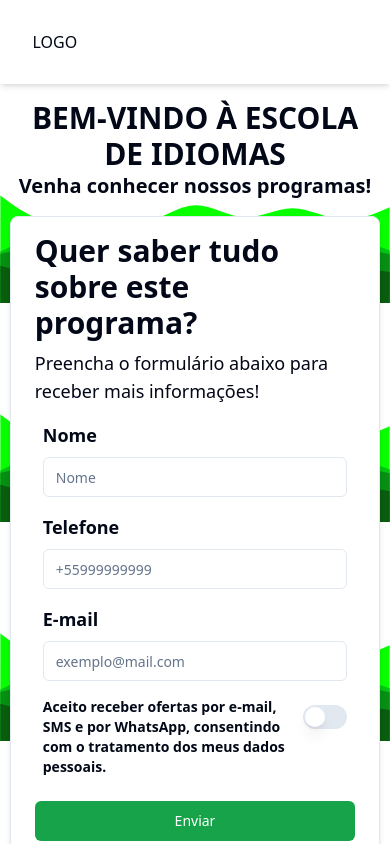
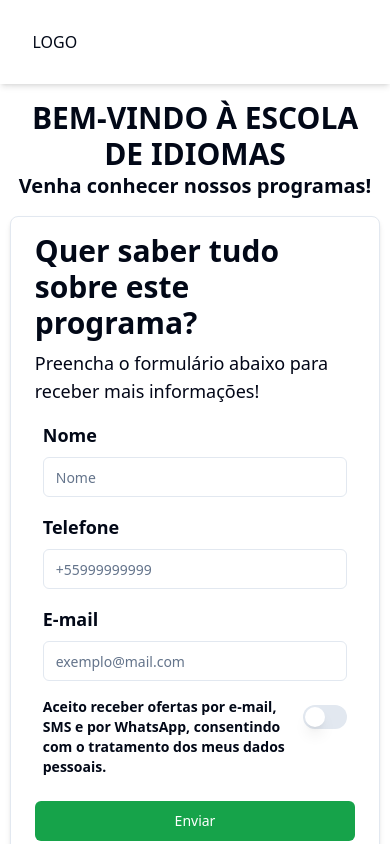
Before and after one commit to ElitonNTT/escola-idiomas, a Next.js app: page / in a window 390 px wide. Shown: the top 844 px of the page. Built offline with nearby package versions, Linux system fonts and the light colour scheme.

Commit message:
Update: Root Layout

```diff
--- a/app/(home)/sections/Welcome.tsx
+++ b/app/(home)/sections/Welcome.tsx
@@ -2,7 +2,7 @@ import ContactForm from "../components/contact-form";
 
 const Welcome = () => {
   return (
-    <div className="bg-waves flex-col items-center justify-center bg-contain md:flex md:h-[90dvh] md:gap-4">
+    <div className="md:bg-waves flex-col items-center justify-center bg-none bg-contain md:flex md:h-[90dvh] md:gap-4">
       <div className="w-full flex-col items-center justify-center p-4 md:flex md:p-0">
         <h1 className="text-center text-3xl font-bold md:text-6xl">
           BEM-VINDO À ESCOLA DE IDIOMAS
--- a/components/main/Footer.tsx
+++ b/components/main/Footer.tsx
@@ -1,5 +1,13 @@
+"use client";
+import { usePathname } from "next/navigation";
+
 const Footer = () => {
+  const path = usePathname();
+  if (path === "/admin") {
+    return <></>;
+  }
   const year = new Date().getFullYear();
+
   return (
     <div className="flex w-full items-center justify-center bg-green-600/85 p-4">
       <div className="flex w-5/6 items-center justify-center">
--- a/components/main/Header.tsx
+++ b/components/main/Header.tsx
@@ -1,4 +1,12 @@
+"use client";
+import { usePathname } from "next/navigation";
+
 const Header = () => {
+  const path = usePathname();
+  if (path === "/admin") {
+    return <></>;
+  }
+
   return (
     <div className="sticky top-0 z-50 flex min-h-[10dvh] items-center justify-center bg-white shadow-md">
       <div className="flex w-5/6 items-center justify-between">
```
